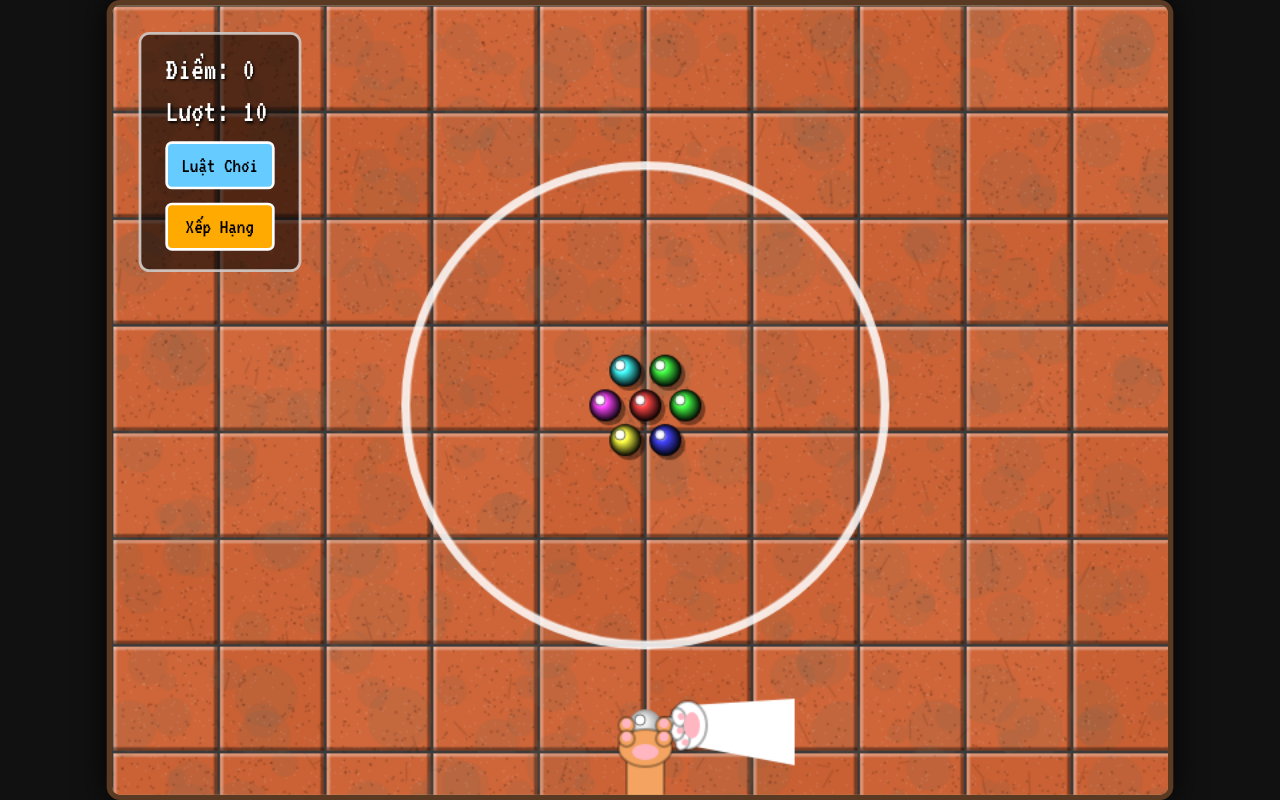
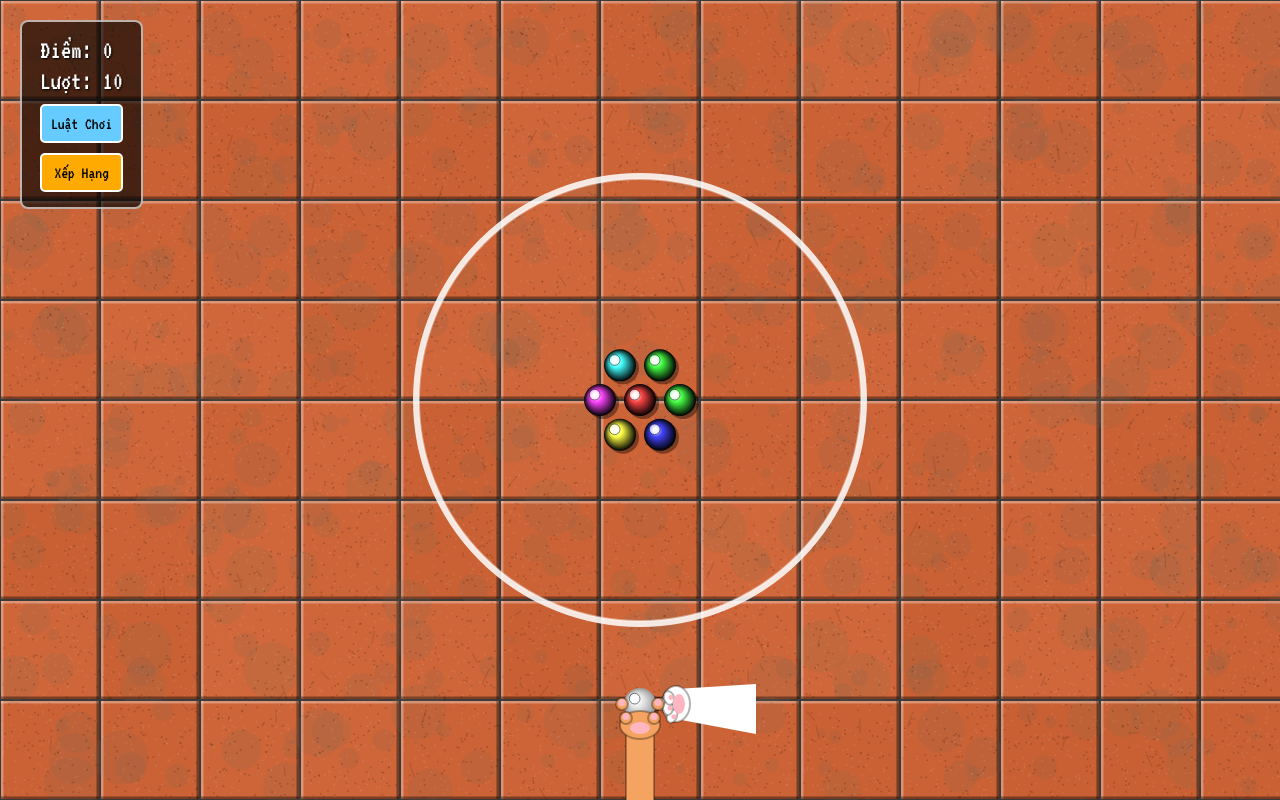
Before and after one commit to shan-vivi/game, a plain HTML site: page ban-bi/index.html in a window 1280 px wide. Drawn offline with Linux system fonts and the light colour scheme.

Commit message:
feat: fullscreen canvas bg, proportional game elements, CSS clamp UI

```diff
--- a/ban-bi/script.js
+++ b/ban-bi/script.js
@@ -19,41 +19,36 @@ const leaderboardModalStandalone = document.getElementById('leaderboard-modal-st
 const closeLeaderboardBtn = document.getElementById('close-leaderboard-btn');
 const standaloneLeaderboardList = document.getElementById('standalone-leaderboard-list');
 
-// Constants — game logic always operates in 800×600 space
-const CANVAS_WIDTH = 800;
-const CANVAS_HEIGHT = 600;
-canvas.width = CANVAS_WIDTH;
-canvas.height = CANVAS_HEIGHT;
+// ============================================================
+// DYNAMIC DIMENSIONS — calculated from actual viewport
+// ============================================================
+let CANVAS_WIDTH, CANVAS_HEIGHT;
+let ARENA_X, ARENA_Y, ARENA_RADIUS;
+let MARBLE_RADIUS;
+let MAX_DRAG_DIST;
 
-// ============================================================
-// VIEWPORT SCALE — Scales the ENTIRE game container uniformly
-// so that all UI (canvas + overlays + popups) stays in ratio.
-// ============================================================
-let viewportScale = 1;
+const FRICTION = 0.985;
+const POWER_MULTIPLIER = 0.15;
+const MAX_TURNS = 10;
 
-function fitToViewport() {
-    const scaleX = window.innerWidth  / CANVAS_WIDTH;
-    const scaleY = window.innerHeight / CANVAS_HEIGHT;
-    viewportScale = Math.min(scaleX, scaleY); // letterbox: fit the smaller dimension
-    gameContainer.style.transform = `scale(${viewportScale})`;
+function calcDimensions() {
+    CANVAS_WIDTH  = window.innerWidth;
+    CANVAS_HEIGHT = window.innerHeight;
+    canvas.width  = CANVAS_WIDTH;
+    canvas.height = CANVAS_HEIGHT;
+
+    ARENA_X      = CANVAS_WIDTH  / 2;
+    ARENA_Y      = CANVAS_HEIGHT / 2;
+    // Arena radius ~ 30% of shorter side, capped nicely
+    ARENA_RADIUS = Math.round(Math.min(CANVAS_WIDTH, CANVAS_HEIGHT) * 0.28);
+    // Marble radius proportional to arena
+    MARBLE_RADIUS = Math.round(ARENA_RADIUS / 14);
+    // Max drag distance proportional to arena
+    MAX_DRAG_DIST = ARENA_RADIUS * 0.85;
 }
 
-fitToViewport();
-window.addEventListener('resize', fitToViewport);
-// Also re-fit on orientation change (mobile)
-window.addEventListener('orientationchange', () => {
-    setTimeout(fitToViewport, 150); // Short delay lets browser finish layout
-});
+calcDimensions();
 
-const ARENA_X = CANVAS_WIDTH / 2;
-const ARENA_Y = CANVAS_HEIGHT / 2;
-const ARENA_RADIUS = 180;
-
-const MARBLE_RADIUS = 12;
-const FRICTION = 0.985; // High friction for sand
-const MAX_DRAG_DIST = 150;
-const POWER_MULTIPLIER = 0.15;
-const MAX_TURNS = 10;
 
 // Game State
 let score = 0;
@@ -184,104 +179,115 @@ function initGame() {
 }
 
 function resetCueMarble() {
-    // Top side of the screen
-    cueMarble = new Marble(CANVAS_WIDTH / 2, CANVAS_HEIGHT - 60, '#fff', true);
+    // Đặt bi cái nằm gần cạnh dưới, căn giữa theo x
+    cueMarble = new Marble(CANVAS_WIDTH / 2, CANVAS_HEIGHT - MARBLE_RADIUS * 6, '#fff', true);
     marbles.push(cueMarble);
 }
 
+// ============================================================
+// BACKGROUND — off-screen canvas, redrawn on resize
+// ============================================================
 const bgCanvas = document.createElement('canvas');
-bgCanvas.width = CANVAS_WIDTH;
-bgCanvas.height = CANVAS_HEIGHT;
 const bgCtx = bgCanvas.getContext('2d');
 
 function initBackground() {
-    const TILE_SIZE = 80;
+    const W = CANVAS_WIDTH;
+    const H = CANVAS_HEIGHT;
+    bgCanvas.width  = W;
+    bgCanvas.height = H;
 
-    // Căn bản màu xám đen của xi măng (Grout color)
+    const TILE_SIZE = Math.round(Math.min(W, H) / 8); // ~8 tiles across shorter side
+
+    // Nền mạch xi măng
     bgCtx.fillStyle = '#3a3a3a';
-    bgCtx.fillRect(0, 0, CANVAS_WIDTH, CANVAS_HEIGHT);
+    bgCtx.fillRect(0, 0, W, H);
 
-    // Màu gạch thật (cam gạch / terracotta) nhưng giảm chói
-    for (let x = 0; x < CANVAS_WIDTH; x += TILE_SIZE) {
-        for (let y = 0; y < CANVAS_HEIGHT; y += TILE_SIZE) {
-            // Biến đổi màu sắc siêu mờ để giữ nguyên vẻ bằng phẳng
-            let baseVariance = Math.random() * 8 - 4;
-            let r = 205 + baseVariance;
-            let g = 100 + baseVariance;
-            let b = 55 + baseVariance;
-
+    for (let x = 0; x < W; x += TILE_SIZE) {
+        for (let y = 0; y < H; y += TILE_SIZE) {
+            const baseVariance = Math.random() * 8 - 4;
+            const r = 205 + baseVariance, g = 100 + baseVariance, b = 55 + baseVariance;
             bgCtx.fillStyle = `rgb(${r}, ${g}, ${b})`;
-            // Khoảng cách mạch xi măng mỏng 1px
             bgCtx.fillRect(x + 1, y + 1, TILE_SIZE - 2, TILE_SIZE - 2);
 
-            // --- CẢI THIỆN TEXTURE CHI TIẾT CHO TỪNG VIÊN GẠCH ---
-
-            // 1. Phủ một lớp vân sần mốc mờ (như rêu nhạt / vệt ố xám mờ trên gạch nung ngoài trời)
-            bgCtx.fillStyle = 'rgba(120, 100, 80, 0.15)'; // TĂNG ĐỘ ĐẬM LÊN 0.15
-            // Vẽ các khối loang lổ mờ
+            // Vân mốc/ố mờ
+            bgCtx.fillStyle = 'rgba(120, 100, 80, 0.15)';
             for (let j = 0; j < 4; j++) {
-                let wx = x + 2 + Math.random() * (TILE_SIZE - 10);
-                let wy = y + 2 + Math.random() * (TILE_SIZE - 10);
-                let wr = Math.random() * 20 + 5;
                 bgCtx.beginPath();
-                bgCtx.arc(wx, wy, wr, 0, Math.PI * 2);
+                bgCtx.arc(
+                    x + 2 + Math.random() * (TILE_SIZE - 10),
+                    y + 2 + Math.random() * (TILE_SIZE - 10),
+                    Math.random() * (TILE_SIZE * 0.25) + 4, 0, Math.PI * 2
+                );
                 bgCtx.fill();
             }
-
-            // 2. Thêm rỗ tổ ong (những lỗ xốp li ti của gạch ốp)
-            bgCtx.fillStyle = 'rgba(0, 0, 0, 0.2)'; // Điểm đen nhấn sâu hơn NHIỀU
-            for(let i = 0; i < 50; i++) {
-                let px = x + 2 + Math.random()*(TILE_SIZE-4);
-                let py = y + 2 + Math.random()*(TILE_SIZE-4);
-                bgCtx.fillRect(px, py, 1.5, 1.5);
+            // Rỗ tổ ong
+            bgCtx.fillStyle = 'rgba(0,0,0,0.2)';
+            for (let i = 0; i < 50; i++) {
+                bgCtx.fillRect(x + 2 + Math.random()*(TILE_SIZE-4), y + 2 + Math.random()*(TILE_SIZE-4), 1.5, 1.5);
             }
-            // Điểm đen to hơn một chút
-            bgCtx.fillStyle = 'rgba(0, 0, 0, 0.15)';
-            for(let i = 0; i < 20; i++) {
-                let px = x + 2 + Math.random()*(TILE_SIZE-5);
-                let py = y + 2 + Math.random()*(TILE_SIZE-5);
-                bgCtx.fillRect(px, py, 2, 2);
+            bgCtx.fillStyle = 'rgba(0,0,0,0.15)';
+            for (let i = 0; i < 20; i++) {
+                bgCtx.fillRect(x + 2 + Math.random()*(TILE_SIZE-5), y + 2 + Math.random()*(TILE_SIZE-5), 2, 2);
             }
-
-            // 3. Hạt sáng (bụi đất trắng li ti, tăng cảm giác nhám)
-            bgCtx.fillStyle = 'rgba(255, 255, 255, 0.1)';
-            for(let i = 0; i < 80; i++) {
-                let px = x + 2 + Math.random()*(TILE_SIZE-4);
-                let py = y + 2 + Math.random()*(TILE_SIZE-4);
-                bgCtx.fillRect(px, py, 1.5, 1.5);
+            // Hạt sáng
+            bgCtx.fillStyle = 'rgba(255,255,255,0.1)';
+            for (let i = 0; i < 80; i++) {
+                bgCtx.fillRect(x + 2 + Math.random()*(TILE_SIZE-4), y + 2 + Math.random()*(TILE_SIZE-4), 1.5, 1.5);
             }
-
-            // 4. Vệt xước nhẹ (sân trường hay có vệt mòn/xước dọc)
-            bgCtx.strokeStyle = 'rgba(0, 0, 0, 0.1)'; // Tăng độ đậm vết xước
+            // Vết xước
+            bgCtx.strokeStyle = 'rgba(0,0,0,0.1)';
             bgCtx.lineWidth = 1.5;
             bgCtx.beginPath();
-            for(let j=0; j<3; j++) {
-                let startX = x + Math.random() * TILE_SIZE;
-                let startY = y + Math.random() * TILE_SIZE;
-                bgCtx.moveTo(startX, startY);
-                // Xước một đoạn ngắn, chéo chéo
-                bgCtx.lineTo(startX + (Math.random()-0.5)*20, startY + (Math.random()-0.5)*20 + 10);
+            for (let j = 0; j < 3; j++) {
+                const sx = x + Math.random() * TILE_SIZE, sy = y + Math.random() * TILE_SIZE;
+                bgCtx.moveTo(sx, sy);
+                bgCtx.lineTo(sx + (Math.random()-0.5)*18, sy + (Math.random()-0.5)*18 + 8);
             }
             bgCtx.stroke();
-
-            // --- KẾT THÚC TEXTURE ---
-
-            // Bevel effect (Làm hiệu ứng nổi 3D nhẹ cho viên gạch)
-            // Viền sáng góc trên và trái (đón sáng)
-            bgCtx.fillStyle = 'rgba(255, 255, 255, 0.3)'; // Sáng hơn
-            bgCtx.fillRect(x + 1, y + 1, TILE_SIZE - 2, 2.5); // Top
-            bgCtx.fillRect(x + 1, y + 1, 2.5, TILE_SIZE - 2); // Left
-
-            // Viền tối góc dưới và phải (đổ bóng xuống mạch)
-            bgCtx.fillStyle = 'rgba(0, 0, 0, 0.4)'; // Tối hơn
-            bgCtx.fillRect(x + 1, y + TILE_SIZE - 3.5, TILE_SIZE - 2, 2.5); // Bottom
-            bgCtx.fillRect(x + TILE_SIZE - 3.5, y + 1, 2.5, TILE_SIZE - 2); // Right
+            // Bevel
+            bgCtx.fillStyle = 'rgba(255,255,255,0.3)';
+            bgCtx.fillRect(x+1, y+1, TILE_SIZE-2, 2.5);
+            bgCtx.fillRect(x+1, y+1, 2.5, TILE_SIZE-2);
+            bgCtx.fillStyle = 'rgba(0,0,0,0.4)';
+            bgCtx.fillRect(x+1, y+TILE_SIZE-3.5, TILE_SIZE-2, 2.5);
+            bgCtx.fillRect(x+TILE_SIZE-3.5, y+1, 2.5, TILE_SIZE-2);
         }
     }
 }
 
-// Generate the background once
+// Đặt lại background khi thay đổi kích thước
+function handleResize() {
+    const oldArenaX = ARENA_X, oldArenaY = ARENA_Y, oldArenaR = ARENA_RADIUS;
+    const oldCueX = cueMarble ? cueMarble.pos.x : null;
+    const oldCueY = cueMarble ? cueMarble.pos.y : null;
+
+    calcDimensions();
+    initBackground();
+
+    // Scale lại vị trí các viên bi theo tỷ lệ arena mới
+    const scaleR = ARENA_RADIUS / oldArenaR;
+    for (let m of marbles) {
+        m.pos.x = ARENA_X + (m.pos.x - oldArenaX) * scaleR;
+        m.pos.y = ARENA_Y + (m.pos.y - oldArenaY) * scaleR;
+        m.radius = MARBLE_RADIUS;
+    }
+    // Bi cái: giữ khoảng cách tương đối tới arena
+    if (cueMarble) {
+        cueMarble.pos.x = CANVAS_WIDTH / 2;
+        cueMarble.pos.y = CANVAS_HEIGHT - MARBLE_RADIUS * 6;
+    }
+}
+
+// Khởi tạo background lần đầu
 initBackground();
+
+window.addEventListener('resize', () => {
+    clearTimeout(window._resizeTimer);
+    window._resizeTimer = setTimeout(handleResize, 120);
+});
+window.addEventListener('orientationchange', () => {
+    setTimeout(handleResize, 200);
+});
 
 function drawArena() {
     // Draw the pre-rendered terrazzo tile background
@@ -640,12 +646,12 @@ function gameLoop() {
 // ============================================================
 
 function getClientPos(clientX, clientY) {
-    // gameContainer is scaled via CSS transform, so its bounding rect
-    // is in SCREEN-space. We need to map to GAME-space (800×600).
-    const rect = gameContainer.getBoundingClientRect();
+    // Canvas fills viewport directly (no CSS transform scale)
+    // clientX/Y and canvas pixels are 1:1 (canvas size == window size)
+    const rect = canvas.getBoundingClientRect();
     return {
-        x: (clientX - rect.left) / viewportScale,
-        y: (clientY - rect.top)  / viewportScale
+        x: (clientX - rect.left) * (canvas.width  / rect.width),
+        y: (clientY - rect.top)  * (canvas.height / rect.height)
     };
 }
 
--- a/ban-bi/style.css
+++ b/ban-bi/style.css
@@ -5,81 +5,68 @@
     font-family: 'VT323', monospace;
     -webkit-tap-highlight-color: transparent;
     -webkit-touch-callout: none;
+    user-select: none;
 }
 
 html, body {
     width: 100%;
     height: 100%;
     overflow: hidden;
-    background-color: #111;
+    background: #111;
     color: #fff;
     overscroll-behavior: none;
 }
 
-body {
-    display: flex;
-    justify-content: center;
-    align-items: center;
-}
-
-/* =====================================================
-   GAME CONTAINER: Always 800×600. Scale via JS.
-   The entire UI (canvas + overlays) lives inside here.
-   ===================================================== */
+/* =============================================
+   GAME CONTAINER: fills entire viewport.
+   Canvas renders the bg fullscreen.
+   UI overlays are CSS-positioned on top.
+   ============================================= */
 #game-container {
-    position: relative;
-    width: 800px;
-    height: 600px;
-    /* transform-origin stays center; JS sets transform: scale(x) */
-    transform-origin: center center;
-    flex-shrink: 0;
-
-    box-shadow: 0 0 24px rgba(0,0,0,0.9);
-    border: 4px solid #5a3a22;
-    border-radius: 10px;
-    background-color: #d1a876;
+    position: fixed;
+    inset: 0; /* top:0 right:0 bottom:0 left:0 */
     overflow: hidden;
     touch-action: none;
+    background: #d1a876; /* fallback while canvas loads */
 }
 
 canvas {
     display: block;
-    width: 800px;
-    height: 600px;
+    position: absolute;
+    inset: 0;
+    width: 100%;
+    height: 100%;
     touch-action: none;
 }
 
-/* =====================================================
-   UI LAYER
-   ===================================================== */
+/* =============================================
+   UI LAYER — absolute, full size, on top of canvas
+   ============================================= */
 #ui-layer {
     position: absolute;
-    top: 0;
-    left: 0;
-    width: 100%;
-    height: 100%;
+    inset: 0;
     pointer-events: none;
 }
 
-/* =====================================================
-   SCORE BOARD
-   ===================================================== */
+/* =============================================
+   SCORE BOARD — top-left, CSS only, no scaling
+   ============================================= */
 #score-board {
     position: absolute;
-    top: 20px;
-    left: 20px;
-    background: rgba(0, 0, 0, 0.6);
-    padding: 14px 18px;
+    top: clamp(8px, 2vw, 20px);
+    left: clamp(8px, 2vw, 20px);
+    background: rgba(0, 0, 0, 0.65);
+    padding: clamp(8px, 1.5vw, 15px) clamp(10px, 2vw, 18px);
     border-radius: 8px;
-    border: 2px solid rgba(255,255,255,0.7);
+    border: 2px solid rgba(255,255,255,0.65);
     text-shadow: 1px 1px 2px #000;
     pointer-events: auto;
     z-index: 10;
 }
 
 #score-board p {
-    margin-bottom: 8px;
-    font-size: 24px;
+    margin-bottom: 5px;
+    font-size: clamp(16px, 3.5vmin, 26px);
     white-space: nowrap;
 }
 
@@ -89,54 +76,51 @@ canvas {
     display: block;
     width: 100%;
     font-family: 'VT323', monospace;
-    font-size: 16px !important;
-    padding: 8px 10px !important;
+    font-size: clamp(13px, 2.8vmin, 17px) !important;
+    padding: clamp(5px, 1.2vmin, 9px) 8px !important;
     cursor: pointer;
     border-radius: 5px;
     border: 2px solid #fff !important;
-    user-select: none;
     transition: opacity 0.15s;
 }
-
 #rules-btn:active, #leaderboard-btn:active { opacity: 0.7; }
 
-/* =====================================================
-   MODALS — positioned inside the 800×600 space
-   ===================================================== */
+/* =============================================
+   MODALS — centered, responsive width
+   ============================================= */
 #game-over-modal {
     pointer-events: auto;
     position: absolute;
-    top: 50%;
-    left: 50%;
+    top: 50%; left: 50%;
     transform: translate(-50%, -50%);
-    background: rgba(30, 15, 8, 0.95);
-    padding: 28px 32px;
+    background: rgba(30, 15, 8, 0.96);
+    padding: clamp(14px, 3vmin, 30px);
     border-radius: 10px;
-    border: 4px solid #d4af37;
+    border: 3px solid #d4af37;
     text-align: center;
     box-shadow: 0 0 30px #000;
     z-index: 100;
-    width: 400px;
-    max-height: 560px;
+    width: min(92vw, 420px);
+    max-height: 88vh;
     overflow-y: auto;
     -webkit-overflow-scrolling: touch;
 }
 
 #game-over-modal h2 {
     color: #ffcc00;
-    margin-bottom: 14px;
-    font-size: 48px;
+    margin-bottom: 12px;
+    font-size: clamp(26px, 6vmin, 48px);
     text-shadow: 2px 2px 0px #aa0000;
 }
 
 #game-over-modal p {
-    margin-bottom: 14px;
-    font-size: 24px;
+    margin-bottom: 12px;
+    font-size: clamp(16px, 4vmin, 24px);
 }
 
 #game-over-modal h3 {
-    margin-bottom: 10px;
-    font-size: 20px;
+    margin-bottom: 8px;
+    font-size: clamp(14px, 3.5vmin, 20px);
     color: #aaa;
 }
 
@@ -144,22 +128,21 @@ canvas {
 #rules-modal {
     pointer-events: auto;
     position: absolute !important;
-    top: 50% !important;
-    left: 50% !important;
+    top: 50% !important; left: 50% !important;
     transform: translate(-50%, -50%) !important;
-    width: 520px !important;
-    max-height: 560px !important;
+    width: min(92vw, 540px) !important;
+    max-height: 88vh !important;
     overflow-y: auto !important;
     -webkit-overflow-scrolling: touch;
     z-index: 100 !important;
 }
 
-/* =====================================================
-   LEADERBOARD LISTS
-   ===================================================== */
+/* =============================================
+   LEADERBOARD
+   ============================================= */
 #leaderboard-list, #standalone-leaderboard-list {
     list-style: none;
-    margin-bottom: 18px;
+    margin-bottom: 16px;
     text-align: left;
     background: rgba(0,0,0,0.5);
     padding: 10px;
@@ -167,10 +150,10 @@ canvas {
 }
 
 #leaderboard-list li, #standalone-leaderboard-list li {
-    font-size: 20px;
+    font-size: clamp(14px, 3.5vmin, 20px);
     margin-bottom: 8px;
     display: grid;
-    grid-template-columns: 40px 1fr auto;
+    grid-template-columns: 36px 1fr auto;
     gap: 8px;
     align-items: center;
     border-bottom: 1px dashed rgba(255,255,255,0.2);
@@ -178,37 +161,25 @@ canvas {
 }
 
 #leaderboard-list li span:nth-child(2),
-#standalone-leaderboard-list li span:nth-child(2) {
-    text-align: right;
-    color: #ffcc00;
-}
+#standalone-leaderboard-list li span:nth-child(2) { color: #ffcc00; text-align: right; }
 
 #leaderboard-list li span:nth-child(3),
-#standalone-leaderboard-list li span:nth-child(3) {
-    text-align: right;
-    color: #aaa;
-}
+#standalone-leaderboard-list li span:nth-child(3) { color: #aaa; text-align: right; }
 
-/* =====================================================
+/* =============================================
    BUTTONS
-   ===================================================== */
+   ============================================= */
 #restart-btn {
     background-color: #d4af37;
     color: #222;
     border: 2px solid #fff;
-    padding: 10px 24px;
+    padding: clamp(8px, 2vmin, 12px) clamp(16px, 4vmin, 24px);
     font-family: 'VT323', monospace;
-    font-size: 20px;
+    font-size: clamp(15px, 4vmin, 20px);
     cursor: pointer;
     border-radius: 5px;
     transition: all 0.15s;
-    user-select: none;
 }
-
-#restart-btn:hover, #restart-btn:active {
-    background-color: #fff;
-    color: #000;
-    transform: scale(1.05);
-}
+#restart-btn:hover, #restart-btn:active { background-color: #fff; color: #000; transform: scale(1.05); }
 
 .hidden { display: none !important; }
```
